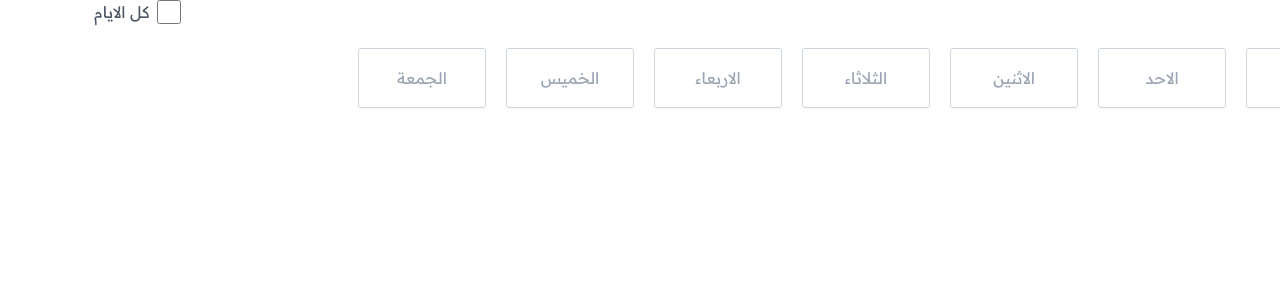
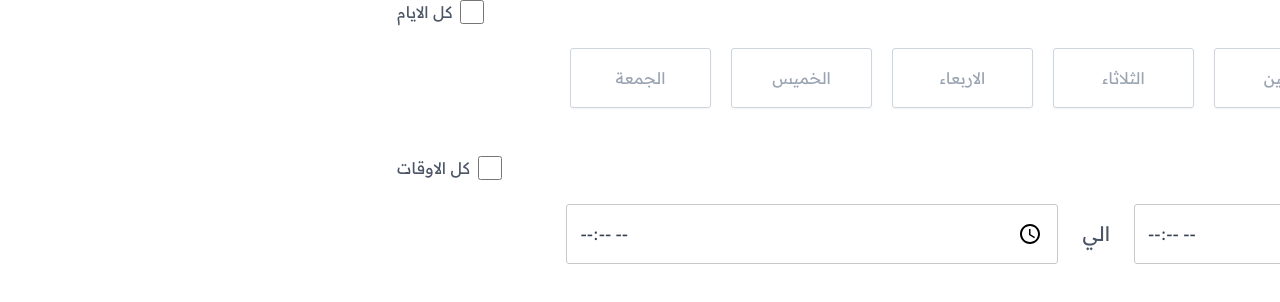
Before and after one commit to PassantYasser/ZE-dashboard, a Next.js app: page /services/Add/Schedule in a window 1280 px wide. Shown: the top 302 px of the page. Built offline with nearby package versions, Linux system fonts and the light colour scheme.

Commit message:
enhance schedule page with time range fields and UI cleanup

```diff
--- a/src/app/globals.css
+++ b/src/app/globals.css
@@ -16,6 +16,13 @@
 
 body {
     font-family: "Readex Pro";
+}
+
+input[type="time"]::-webkit-calendar-picker-indicator {
+width: 24px;
+height: 24px;
+font-size: 50px;
+
 }
 
 
--- a/src/app/services/Add/Schedule/page.jsx
+++ b/src/app/services/Add/Schedule/page.jsx
@@ -1,63 +1,4 @@
-// import React, { useState } from 'react'
-// import { useTranslation } from 'react-i18next'
-
-// function SchedulePage() {
-//   const {t}=useTranslation()
-//   const days = [
-//     "Saturday",
-//     "Sunday",
-//     "Monday",
-//     "Tuesday",
-//     "Wednesday",
-//     "Thursday",
-//     "Friday",
-//   ];
-
-//   // keep track of selected days (array)
-//   const [selectedDays, setSelectedDays] = useState([]);
-
-//   const toggleDay = (day) => {
-//     setSelectedDays((prev) =>
-//       prev.includes(day)
-//         ? prev.filter((d) => d !== day) // remove if already active
-//         : [...prev, day] // add if not active
-//     );
-//   };
-//   return (
-//     <>
-//       <section>
-//         {/* title */}
-//         <div className='flex justify-between mb-6'>
-//           <p className='text-[#4B5565] text-base font-medium'>{t('days')}</p>
-//           <div className='flex gap-2'>
-//             <input type="checkbox" className='w-6 h-6 border border-[#CDD5DF]' />
-//             <p className='text-[#4B5565] text-base font-normal'>{t('All days')}</p>
-//           </div>
-//         </div>
-//         {/* box od days */}
-//       <div className="flex flex-wrap gap-3">
-//       {days.map((day) => (
-//         <button
-//           key={day}
-//           onClick={() => toggleDay(day)}
-//           className={`w-32 h-12 flex items-center justify-center rounded-[3px] shadow-[0_1px_2px_0_rgba(16,24,40,0.05)] transition
-//             ${
-//               selectedDays.includes(day)
-//                 ? "bg-[#C69815] border-[#C69815] text-white"
-//                 : "bg-white border border-[#CDD5DF] text-[#364152]"
-//             }`}
-//         >
-//           {t(day)}
-//         </button>
-//       ))}
-//     </div>
-//       </section>
-
-//     </>
-//   )
-// }
-
-// export default SchedulePage
+"use client";
 import React, { useState } from 'react'
 import { useTranslation } from 'react-i18next'
 
@@ -93,6 +34,7 @@ function SchedulePage() {
   // check if all selected
   const allSelected = selectedDays.length === days.length
 
+
   return (
   <>
       <section className='mb-12'>
@@ -111,12 +53,12 @@ function SchedulePage() {
         </div>
 
         {/* box of days */}
-        <div className="flex flex-wrap gap-5">
+        <div className="flex flex-wrap  gap-5 ">
           {days.map((day) => (
             <button
               key={day}
               onClick={() => toggleDay(day)}
-              className={`w-32 h-15 lg1:w-35 lg1:h-17 flex items-center justify-center border rounded-[3px] shadow-[0_1px_2px_0_rgba(16,24,40,0.05)] transition
+              className={`w-[141px] h-15 lg1:w-35 lg1:h-17 flex items-center justify-center border rounded-[3px] shadow-[0_1px_2px_0_rgba(16,24,40,0.05)] transition
                 ${
                   selectedDays.includes(day)
                     ? "bg-[#F9F5E8] border-[#C69815] text-[#C69815]"
@@ -129,7 +71,52 @@ function SchedulePage() {
         </div>
       </section>
 
+      <section>
+        {/* title */}
+        <div className="flex justify-between mb-6">
+          <p className="text-[#4B5565] text-base font-medium">{t("the time")}</p>
+          <div className="flex gap-2 items-center">
+            <input
+              type="checkbox"
+              className="w-6 h-6 border border-[#CDD5DF]"
 
+            />
+            <p className="text-[#4B5565] text-base font-normal">{t("All the time")}</p>
+          </div>
+        </div>
+
+        <div className='flex gap-6 mb-10'>
+          <label className='flex items-center text-[#4B5565] text-xl font-normal'>{t('From')}</label>
+          <input
+            type="time"
+            className=
+              {`w-123 h-15 p-3
+                border border-[#C8C8C8]
+                rounded-[3px] text-[#364152]
+                text-base focus:outline-none
+                focus:ring-2 focus:ring-[#C69815]
+              `}
+          />
+
+          <label className='flex items-center text-[#4B5565] text-xl font-normal'>{t('To')}</label>
+          <input
+            type="time"
+            className=
+              {`w-123 h-15 p-3
+                border border-[#C8C8C8]
+                rounded-[3px] text-[#364152]
+                text-base focus:outline-none
+                focus:ring-2 focus:ring-[#C69815]
+              `}
+          />
+        </div>
+
+        <button className='flex items-center justify-center border border-[#C69815] rounded-[3px] w-[197px] h-14'>
+          <img src="/images/icons/AddYellowIcon.svg" alt="" className='w-6 h-6' />
+          <p className='text-[#C69815] text-base font-medium '>{t('Add period')}</p>
+        </button>
+
+      </section>
   </>
   )
 }
--- a/src/language/locales/ar.json
+++ b/src/language/locales/ar.json
@@ -131,6 +131,11 @@
 
   "the time":"الوقت",
   "All the time":"كل الاوقات",
+  "To":"الي",
+  "From":"من",
+
+  "Add period":"إضافة الفترة",
+
 
 
 
--- a/src/language/locales/en.json
+++ b/src/language/locales/en.json
@@ -131,6 +131,11 @@
 
   "the time":"the time",
   "All the time":"All the time",
+  "To":"To",
+  "From":"From",
+
+  "Add period":"Add period",
+
 
 
 
```
Also changed, not shown: public/images/icons/AddYellowIcon.svg (added).
